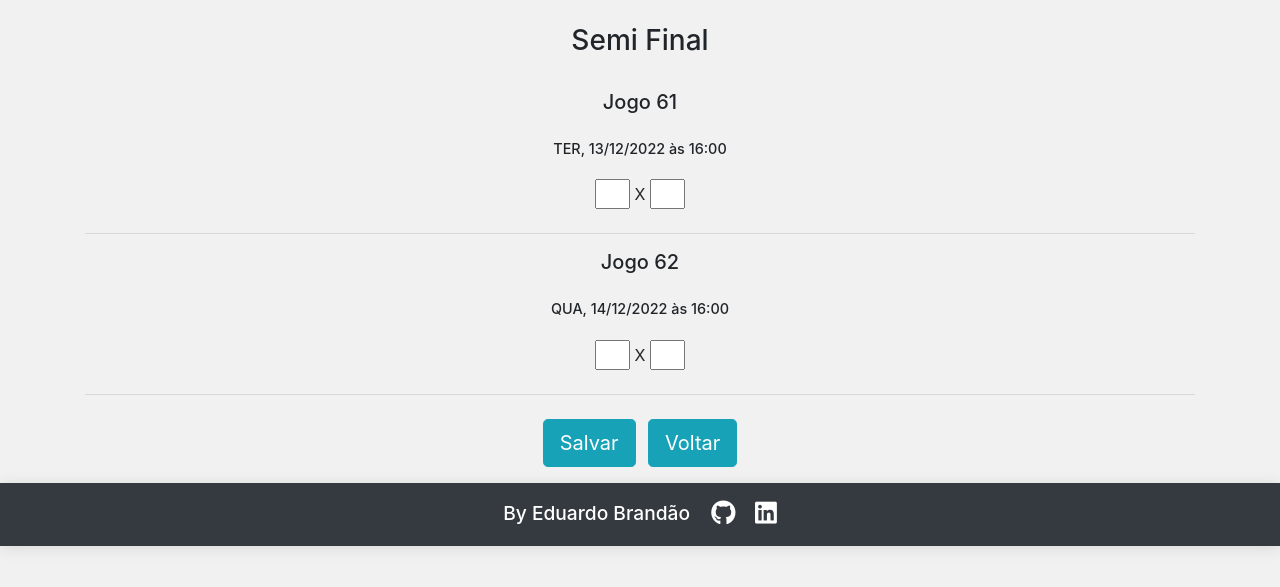
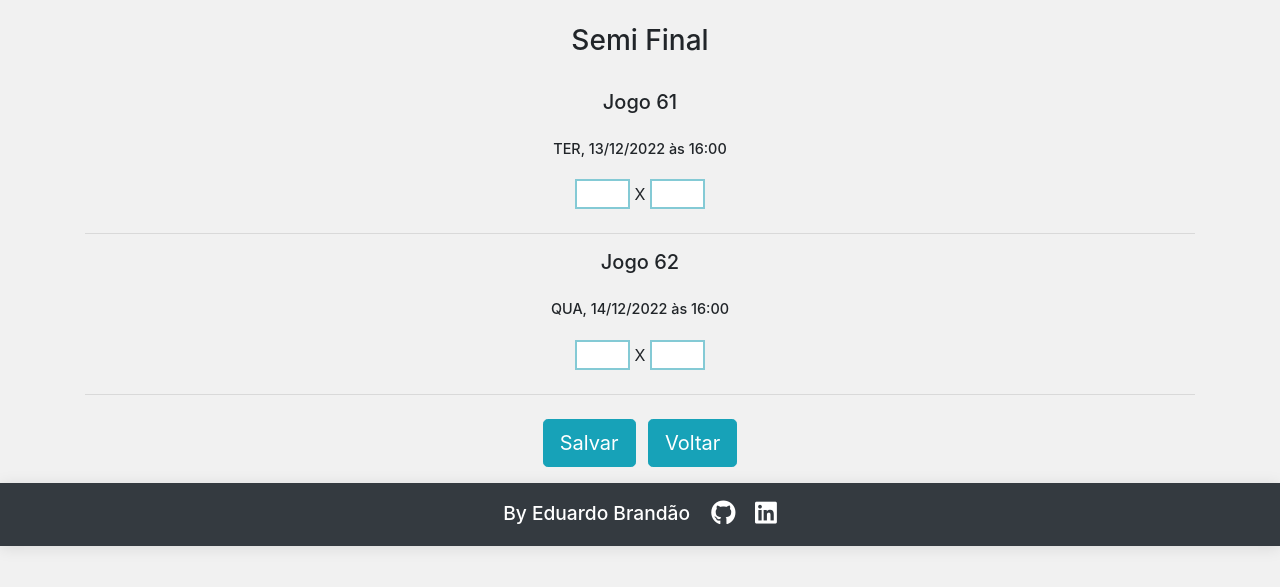
Before and after one commit to EduardoBran/bolaodacopa, a Django app: template main/templates/main/eliminatoriasSemi.html in a window 1280 px wide. Shown: the part 93-680 px from the top of the page. Run offline with Django 3.2, Linux system fonts and the light colour scheme; the template is opened without the code that fills it, so the values that code supplies are empty; some libraries are stand-ins or nearby versions.

Commit message:
estilizando inputs pages eliminatorias | edit mt bandeiras page grupos

```diff
--- a/main/templates/main/eliminatoriasSemi.html
+++ b/main/templates/main/eliminatoriasSemi.html
@@ -14,9 +14,32 @@
         margin-top: 24px;
     }
 
+
     input {
-        width: 35px;
+        width: 55px;
         text-align: center;
+        border: 2px solid #84CAD5;
+    }
+
+    input[type=number]::-webkit-inner-spin-button {
+        -webkit-appearance: none;
+    }
+
+    input[type=number] {
+        -moz-appearance: textfield;
+        appearance: textfield;
+    }
+
+    @media (max-width: 475px) {
+        input {
+            width: 40px;
+        }
+    }
+
+    @media (max-width: 386px) {
+        input {
+            width: 32px;
+        }
     }
 </style>
 
--- a/main/templates/main/grupoA.html
+++ b/main/templates/main/grupoA.html
@@ -25,6 +25,7 @@
     .bandeira-main {
         font-size: 26px;
         border-radius: 10%;
+        margin-top: -11px;
     }
 
     input {
```
Also changed, not shown: main/templates/main/eliminatoriasFinal.html (+24 -1 lines), main/templates/main/eliminatoriasOitavas.html (+23 -1 lines), main/templates/main/eliminatoriasQuartas.html (+24 -1 lines).
